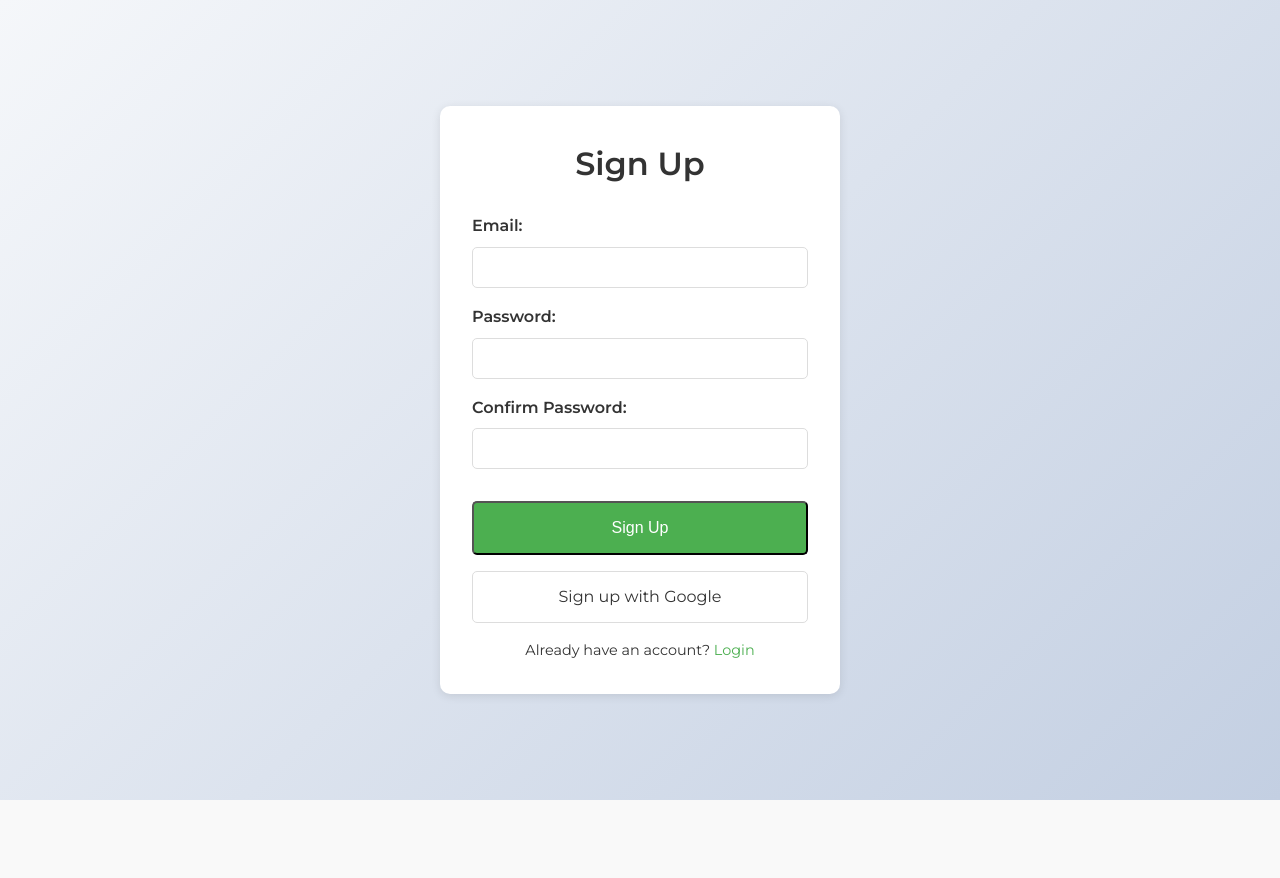
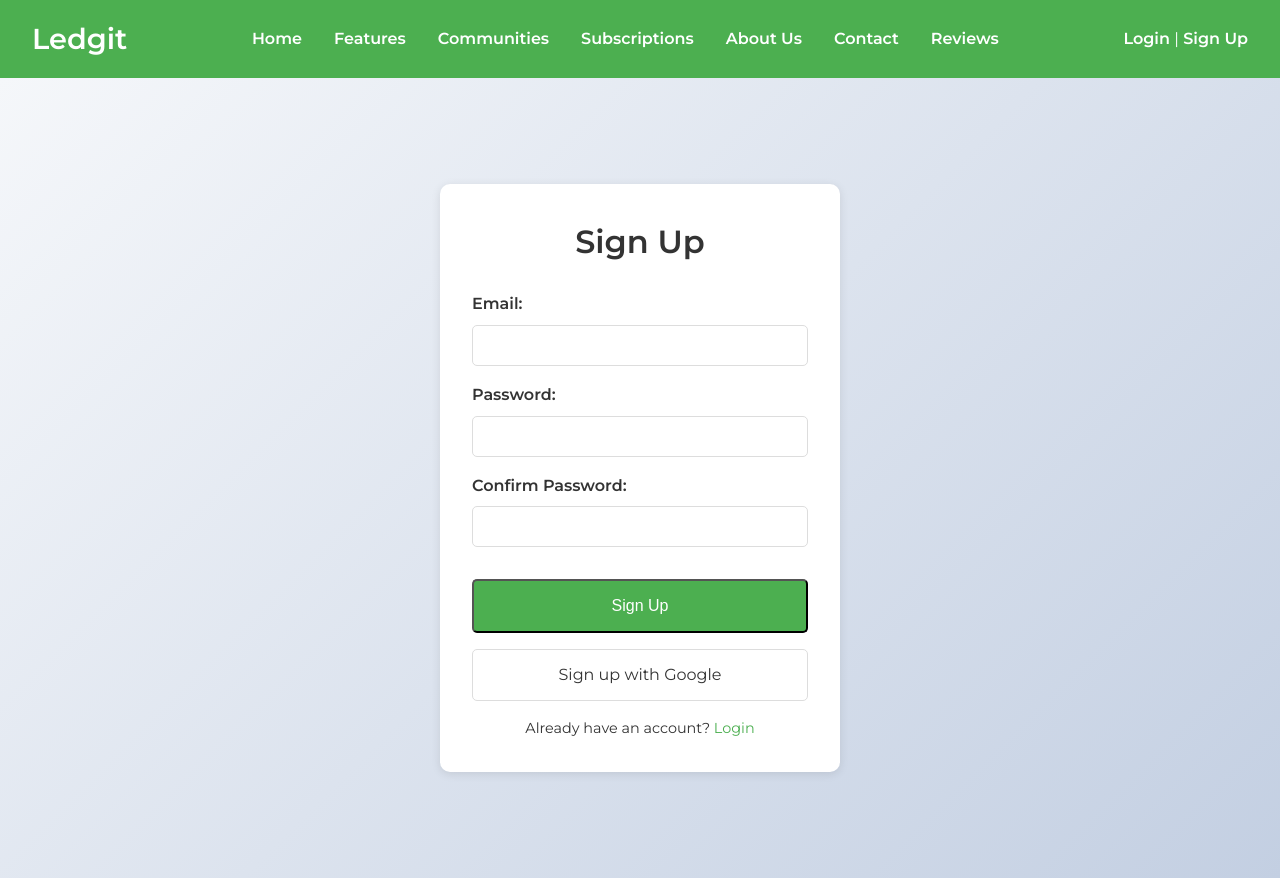
Before and after one commit to YTomar79/BookMarkd, a website: page auth/signup.html in a window 1280 px wide. Before the commit the page ends 800 px from the top, so only its background shows below. Drawn offline with Linux system fonts and the light colour scheme; files that its build step writes are made by us from their sources.

Commit message:
Update signup.html

```diff
--- a/auth/signup.html
+++ b/auth/signup.html
@@ -8,6 +8,26 @@
     <link href="https://fonts.googleapis.com/css2?family=Montserrat:wght@400;600&display=swap" rel="stylesheet">
 </head>
 <body>
+    <header>
+        <div class="logo">Ledgit</div>
+        <nav>
+            <ul>
+                <li><a href="index.html">Home</a></li>
+                <li><a href="features.html">Features</a></li>
+                <li><a href="#">Communities</a></li>
+                <li><a href="subscriptions.html">Subscriptions</a></li>
+                <li><a href="about-us.html">About Us</a></li>
+                <li><a href="#">Contact</a></li>
+                <li><a href="reviews.html">Reviews</a></li>
+            </ul>
+        </nav>
+        <div class="user-profile" id="auth-links">
+            <a href="auth/auth.html">Login </a> | <a href="auth/signup.html"> Sign Up</a>
+        </div>
+        <div class="user-profile" id="dashboard-link" style="display: none;">
+            <a href="dashboard.html">Dashboard</a> | <a href="#" id="logout">Logout</a>
+        </div>
+    </header>
     <div class="auth-container">
         <div class="auth-form">
             <h2>Sign Up</h2>
```
